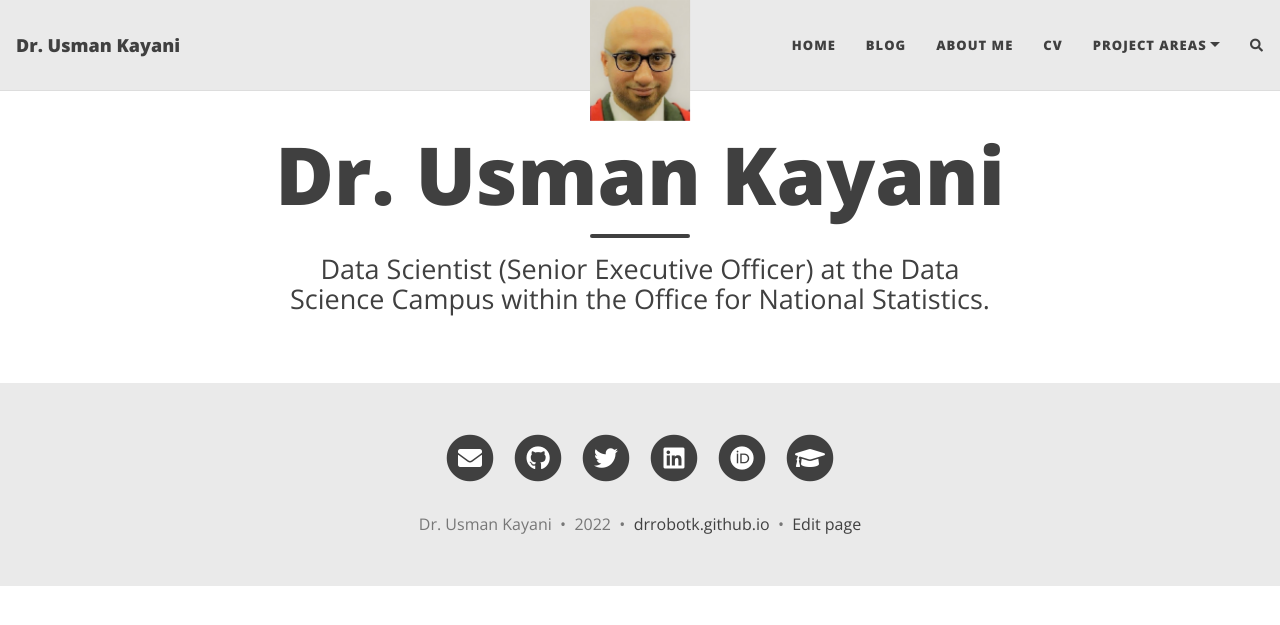
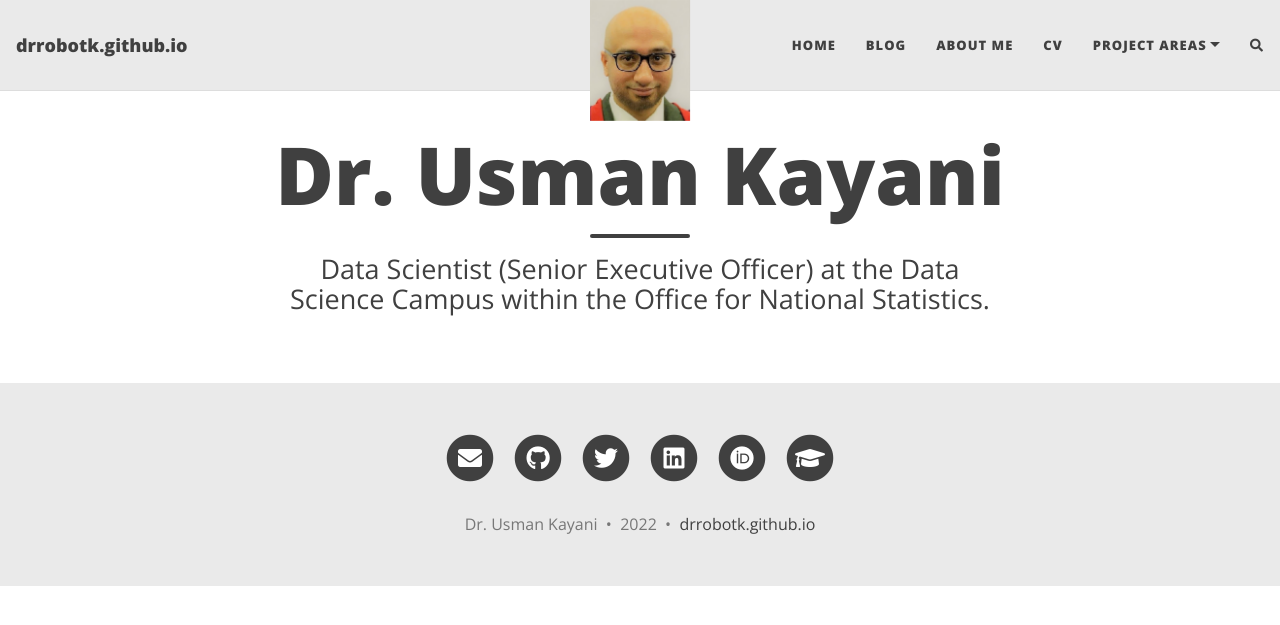
Before and after one commit to drrobotk/drrobotk.github.io, a Jekyll site: the page built from index.html, in a window 1280 px wide. Shown: the top 625 px of the page. Built offline with Jekyll 4.4.1, drawn with Linux system fonts in a browser that asks for light colours; nearby versions of some CDN libraries; the list of posts is cut into pages by our own code; comment, search, counter and statistics services are not loaded; some of the changed lines change nothing that is shown.

Commit message:
Website update.

```diff
--- a/_config.yml
+++ b/_config.yml
@@ -10,7 +10,7 @@
 ############################
 
 # Name of website
-title: Dr. Usman Kayani
+#title: Home
 
 # Your name to show in the footer
 author: Dr. Usman Kayani
@@ -41,7 +41,7 @@
 
 # If you want to have an image logo in the top-left corner instead of having the title of the website,
 # then specify the following parameter
-#title-img: /path/to/image
+#title-img: "/assets/img/profile.jpeg"
 
 
 #####################################
@@ -87,7 +87,7 @@
 # Select which social network share links to show in posts
 share-links-active:
   twitter: true
-  facebook: false
+  facebook: true
   linkedin: true
   vk: false
 
@@ -108,7 +108,7 @@
 post_search: true
 
 # Add a button in the footer to edit the current page. Only works if your website is hosted on GitHub
-edit_page_button: true
+edit_page_button: false
 
 # Allow sub-menu items (second-level navigation menu items) to be longer than the top-level menu
 # If this setting is off, then long sub-menu words might get cut off
```
